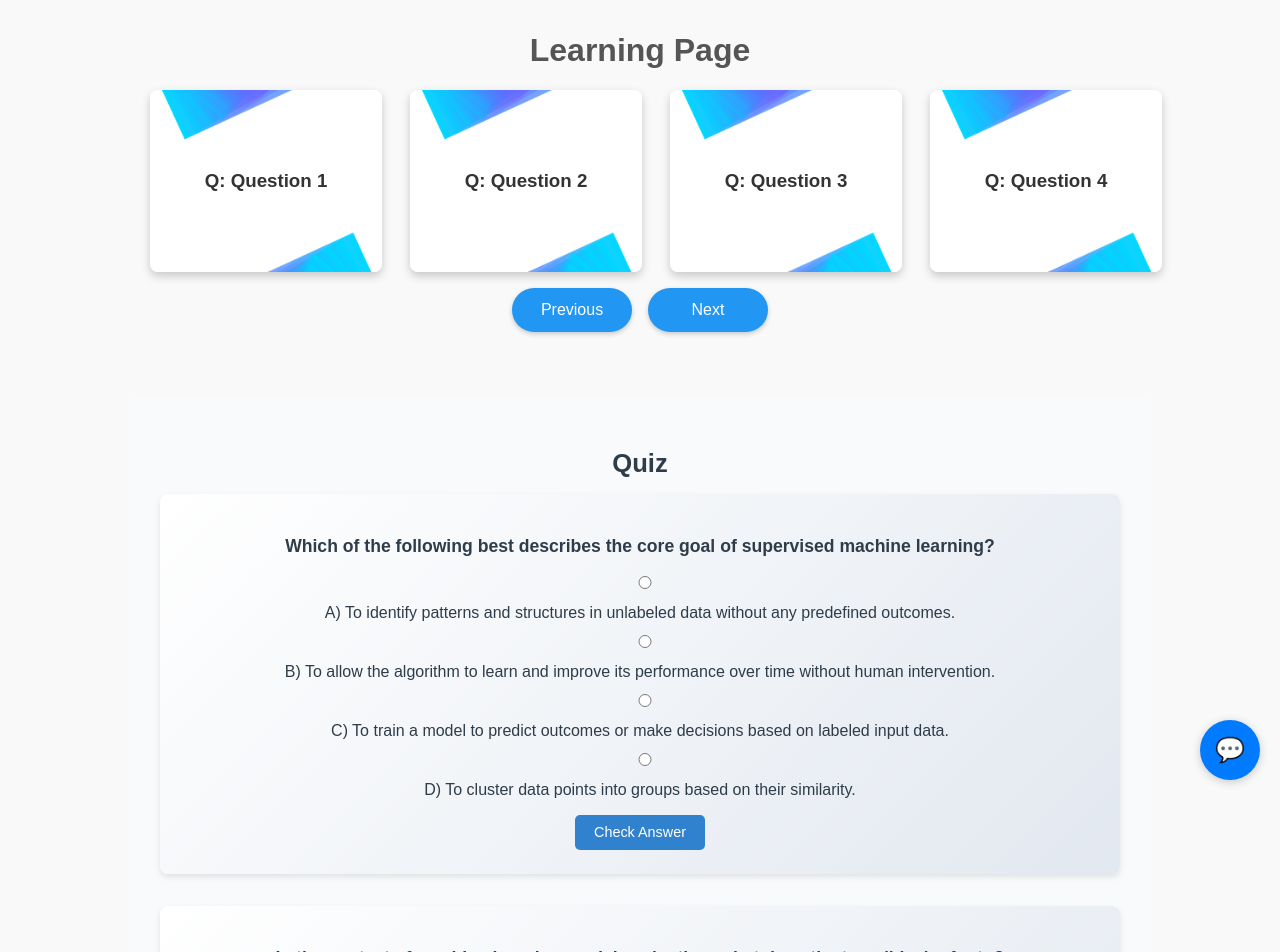
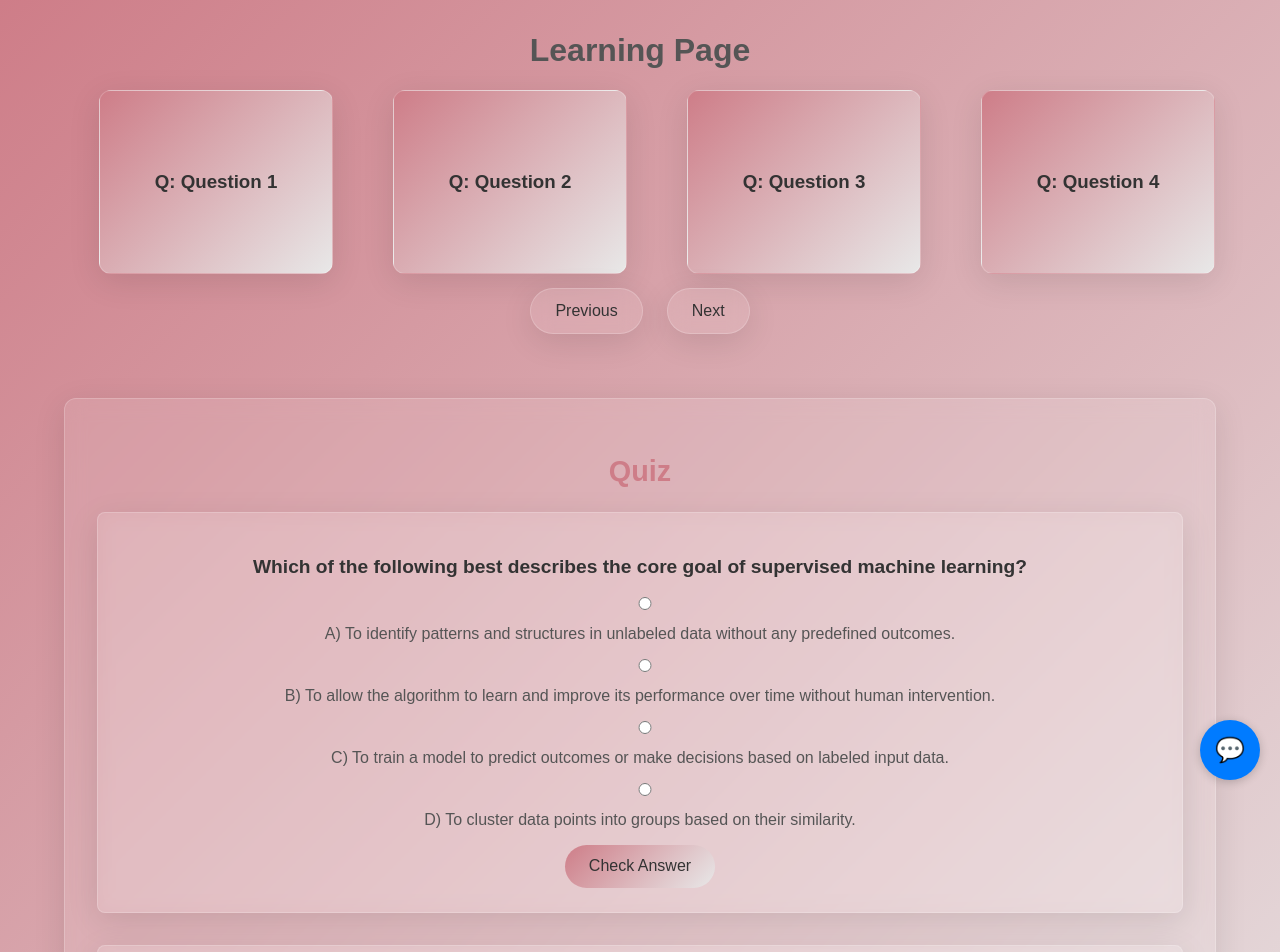
Before and after one commit to priii-25/SideKick-EduTech, a React (Create React App) app in the folder application/: page /learning in a window 1280 px wide. Shown: the top 952 px of the page. Built offline with nearby package versions, Linux system fonts and the light colour scheme; the HTML template or start-up script is replaced by a standard one.

Commit message:
Enhance LearningPage styles and integrate SkillGap components

```diff
--- a/application/src/components/LearningPage.css
+++ b/application/src/components/LearningPage.css
@@ -1,33 +1,36 @@
+:root {
+  --primary-color: #ce7d88; /* Soft pink */
+  --secondary-color: #e8e8e8; /* Light grey */
+  --background-gradient: linear-gradient(135deg, #ce7d88 0%, #e8e8e8 100%);
+  --glass-bg: rgba(255, 255, 255, 0.1);
+  --glass-border: rgba(255, 255, 255, 0.2);
+  --glass-shadow: 0 8px 32px rgba(0, 0, 0, 0.1);
+  --text-color: #333333; /* Dark grey for text */
+  --text-secondary: #555555; /* Lighter grey for secondary text */
+}
+
+body {
+  background: var(--background-gradient);
+  color: var(--text-color);
+  font-family: 'Poppins', sans-serif;
+  margin: 0;
+  padding: 0;
+  min-height: 100vh;
+}
+
 .carousel-container {
-  width: 80%;
+  width: 90%;
+  max-width: 1200px;
   margin: 2rem auto;
   text-align: center;
 }
 
 .cards-row {
   display: grid;
-  gap: 1rem;
+  gap: 1.5rem;
   justify-content: center;
-  margin-bottom: 1rem;
-  grid-template-columns: repeat(4, minmax(200px, 1fr));
-}
-
-@media (max-width: 1200px) {
-  .cards-row {
-    grid-template-columns: repeat(3, minmax(200px, 1fr));
-  }
-}
-
-@media (max-width: 900px) {
-  .cards-row {
-    grid-template-columns: repeat(2, minmax(200px, 1fr));
-  }
-}
-
-@media (max-width: 600px) {
-  .cards-row {
-    grid-template-columns: repeat(1, minmax(200px, 1fr));
-  }
+  margin-bottom: 2rem;
+  grid-template-columns: repeat(auto-fit, minmax(200px, 1fr));
 }
 
 .card-container {
@@ -43,7 +46,7 @@
   position: absolute;
   width: 100%;
   height: 100%;
-  transition: transform 0.6s;
+  transition: transform 0.6s ease-in-out;
   transform-style: preserve-3d;
 }
 
@@ -57,26 +60,26 @@
   width: 100%;
   height: 100%;
   backface-visibility: hidden;
-  box-shadow: 0 4px 10px rgba(0, 0, 0, 0.2);
-  border-radius: 8px;
+  border-radius: 12px;
   display: flex;
   align-items: center;
   justify-content: center;
   padding: 1rem;
-  background-size: cover;
-  background-position: center;
+  background: var(--glass-bg);
+  border: 1px solid var(--glass-border);
+  backdrop-filter: blur(10px);
+  box-shadow: var(--glass-shadow);
 }
 
 .card-front {
-  background-image: url('../../public/images/1.png');
-  color: #333;
+  background: linear-gradient(135deg, var(--primary-color), var(--secondary-color));
+  color: var(--text-color);
   font-weight: bold;
 }
 
 .card-back {
-  background-image: url('../../public/images/1.png');
-  background-color: rgba(33, 150, 243, 0.8);
-  color: #fff;
+  background: linear-gradient(135deg, var(--secondary-color), var(--primary-color));
+  color: var(--text-color);
   transform: rotateY(180deg);
   font-weight: bold;
   z-index: 1;
@@ -87,78 +90,69 @@
   padding: 1rem;
   display: flex;
   justify-content: center;
-  gap: 1rem;
+  gap: 1.5rem;
 }
 
 .nav-buttons button {
   padding: 0.8rem 1.5rem;
   cursor: pointer;
-  background-color: #2196F3;
-  color: white;
-  border: none;
+  background: var(--glass-bg);
+  border: 1px solid var(--glass-border);
+  color: var(--text-color);
   border-radius: 25px;
   font-size: 1rem;
   font-weight: 500;
   transition: all 0.3s ease;
-  box-shadow: 0 2px 5px rgba(0, 0, 0, 0.2);
-  min-width: 120px;
+  backdrop-filter: blur(10px);
+  box-shadow: var(--glass-shadow);
 }
 
 .nav-buttons button:hover {
-  background-color: #1976D2;
-  box-shadow: 0 4px 8px rgba(0, 0, 0, 0.3);
+  background: linear-gradient(135deg, var(--primary-color), var(--secondary-color));
   transform: translateY(-2px);
 }
 
 .nav-buttons button:active {
   transform: translateY(0);
-  box-shadow: 0 2px 4px rgba(0, 0, 0, 0.2);
 }
 
-@media (max-width: 600px) {
-  .nav-buttons {
-    flex-direction: column;
-    align-items: center;
-    gap: 0.8rem;
-  }
-
-  .nav-buttons button {
-    width: 80%;
-    max-width: 200px;
-  }
-}
 .quiz-section {
   margin-top: 3rem;
-  background-color: #f9fafc;
+  background: var(--glass-bg);
   padding: 2rem;
-  border-radius: 10px;
-  transition: background-color 0.3s ease;
+  border-radius: 12px;
+  border: 1px solid var(--glass-border);
+  backdrop-filter: blur(10px);
+  box-shadow: var(--glass-shadow);
 }
 
 .quiz-section h2 {
-  margin-bottom: 1rem;
-  font-size: 1.6rem;
-  color: #2e3d49;
+  margin-bottom: 1.5rem;
+  font-size: 1.8rem;
+  color: var(--primary-color);
 }
 
 .quiz-question {
   margin-bottom: 2rem;
   padding: 1.5rem;
   border-radius: 8px;
-  background: linear-gradient(135deg, #ffffff 0%, #e2e8f0 100%);
-  box-shadow: 0 3px 6px rgba(0,0,0,0.1);
-  color: #2e3d49;
-  transition: box-shadow 0.3s ease;
+  background: var(--glass-bg);
+  border: 1px solid var(--glass-border);
+  backdrop-filter: blur(10px);
+  box-shadow: var(--glass-shadow);
+  transition: transform 0.3s ease, box-shadow 0.3s ease;
 }
 
 .quiz-question:hover {
-  box-shadow: 0 6px 10px rgba(0,0,0,0.15);
+  transform: translateY(-5px);
+  box-shadow: 0 8px 16px rgba(0, 0, 0, 0.2);
 }
 
 .quiz-question h3 {
   margin-bottom: 1rem;
-  font-size: 1.1rem;
+  font-size: 1.2rem;
   font-weight: 600;
+  color: var(--text-color);
 }
 
 .quiz-question ul {
@@ -168,49 +162,47 @@
 }
 
 .quiz-question li {
-  margin-bottom: 0.5rem;
+  margin-bottom: 0.8rem;
 }
 
 .quiz-question li label {
   cursor: pointer;
+  color: var(--text-secondary);
 }
 
 .quiz-question button {
-  padding: 0.6rem 1.2rem;
-  background-color: #3182ce;
+  padding: 0.8rem 1.5rem;
+  background: linear-gradient(135deg, var(--primary-color), var(--secondary-color));
   border: none;
-  color: #fff;
-  border-radius: 5px;
+  color: var(--text-color);
+  border-radius: 25px;
   cursor: pointer;
-  font-size: 0.9rem;
-  transition: background-color 0.3s ease, transform 0.2s ease;
+  font-size: 1rem;
+  font-weight: 500;
+  transition: all 0.3s ease;
 }
 
 .quiz-question button:hover {
-  background-color: #2b6cb0;
   transform: translateY(-2px);
-}
-
-.quiz-question button:active {
-  transform: translateY(0);
+  box-shadow: 0 4px 8px rgba(0, 0, 0, 0.2);
 }
 
 .correct-answer {
   border-left: 4px solid #38a169;
-  padding-left: 0.5rem;
-  margin-top: 0.5rem;
-  color: #2f855a;
-  background-color: #f0fff4;
-  border-radius: 4px;
-  font-size: 0.95rem;
+  padding: 1rem;
+  margin-top: 1rem;
+  color: #38a169;
+  background: rgba(56, 161, 105, 0.1);
+  border-radius: 8px;
+  font-size: 1rem;
 }
 
 .incorrect-answer {
   border-left: 4px solid #e53e3e;
-  padding-left: 0.5rem;
-  margin-top: 0.5rem;
-  color: #9b2c2c;
-  background-color: #fff5f5;
-  border-radius: 4px;
-  font-size: 0.95rem;
+  padding: 1rem;
+  margin-top: 1rem;
+  color: #e53e3e;
+  background: rgba(229, 62, 62, 0.1);
+  border-radius: 8px;
+  font-size: 1rem;
 }
--- a/application/src/components/SkillJobMatching.js
+++ b/application/src/components/SkillJobMatching.js
@@ -1,5 +1,7 @@
 import React, { useEffect, useState } from 'react';
 import './skillJobMatching.css';
+import GraphVisualization from './GraphVisualization';
+import SkillGapAnalyzer from './SkillGapAnalyzer';
 
 const SkillJobMatching = () => {
   const [hexagons, setHexagons] = useState([]);
```
